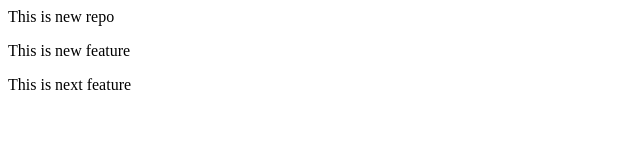
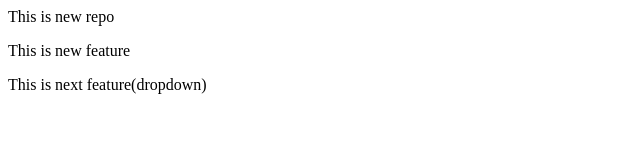
Before and after one commit to ritbun88/Local-repo, a plain HTML site: page index.html in a window 1280 px wide. Shown: the whole page, without its empty margins (0-640 px from the left). Drawn offline with Linux system fonts and the light colour scheme.

```diff
--- a/index.html
+++ b/index.html
@@ -1,3 +1,3 @@
 <p>This is new repo</p>
 <p>This is new feature</p>
-<p>This is next feature</p>
+<p>This is next feature(dropdown)</p>
```
